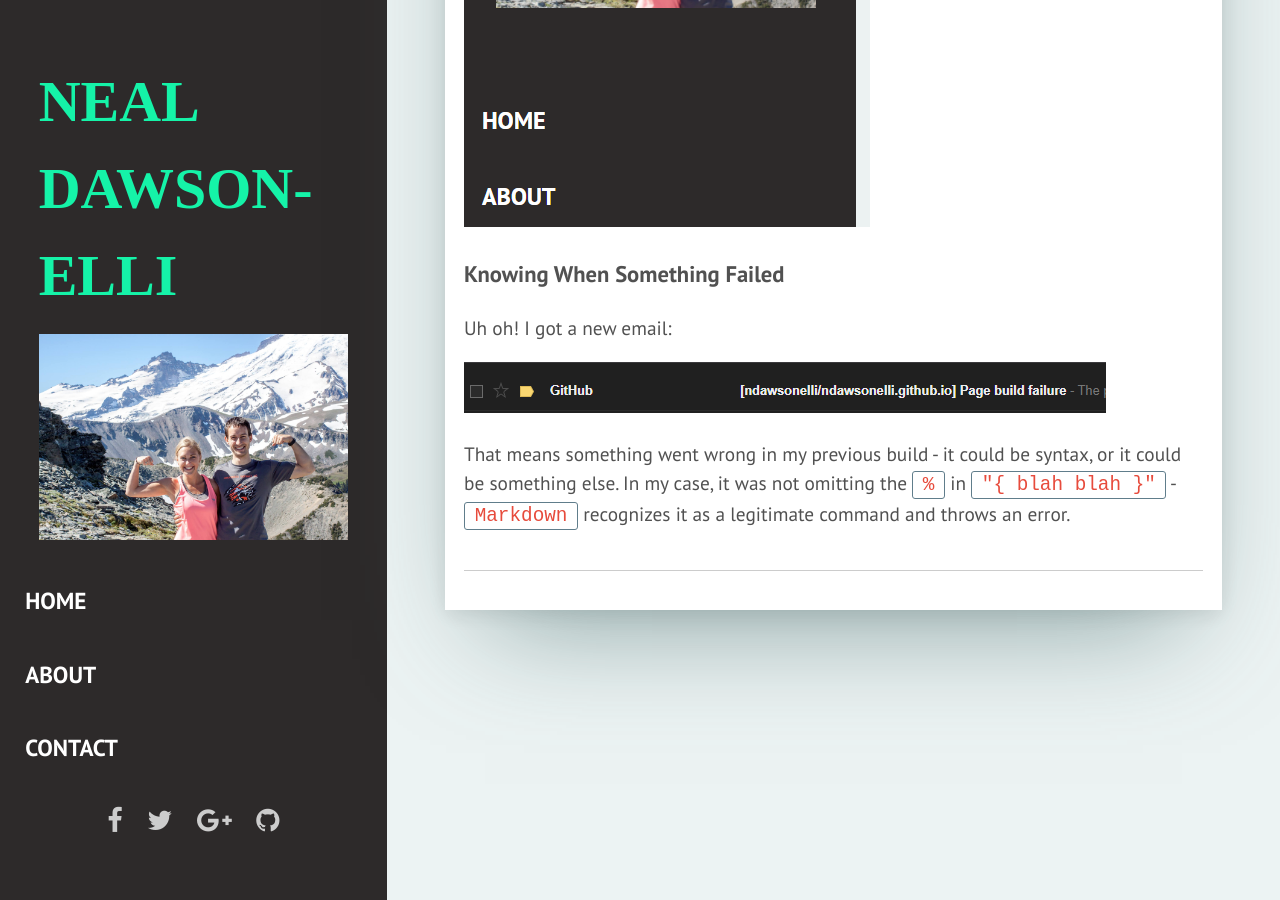
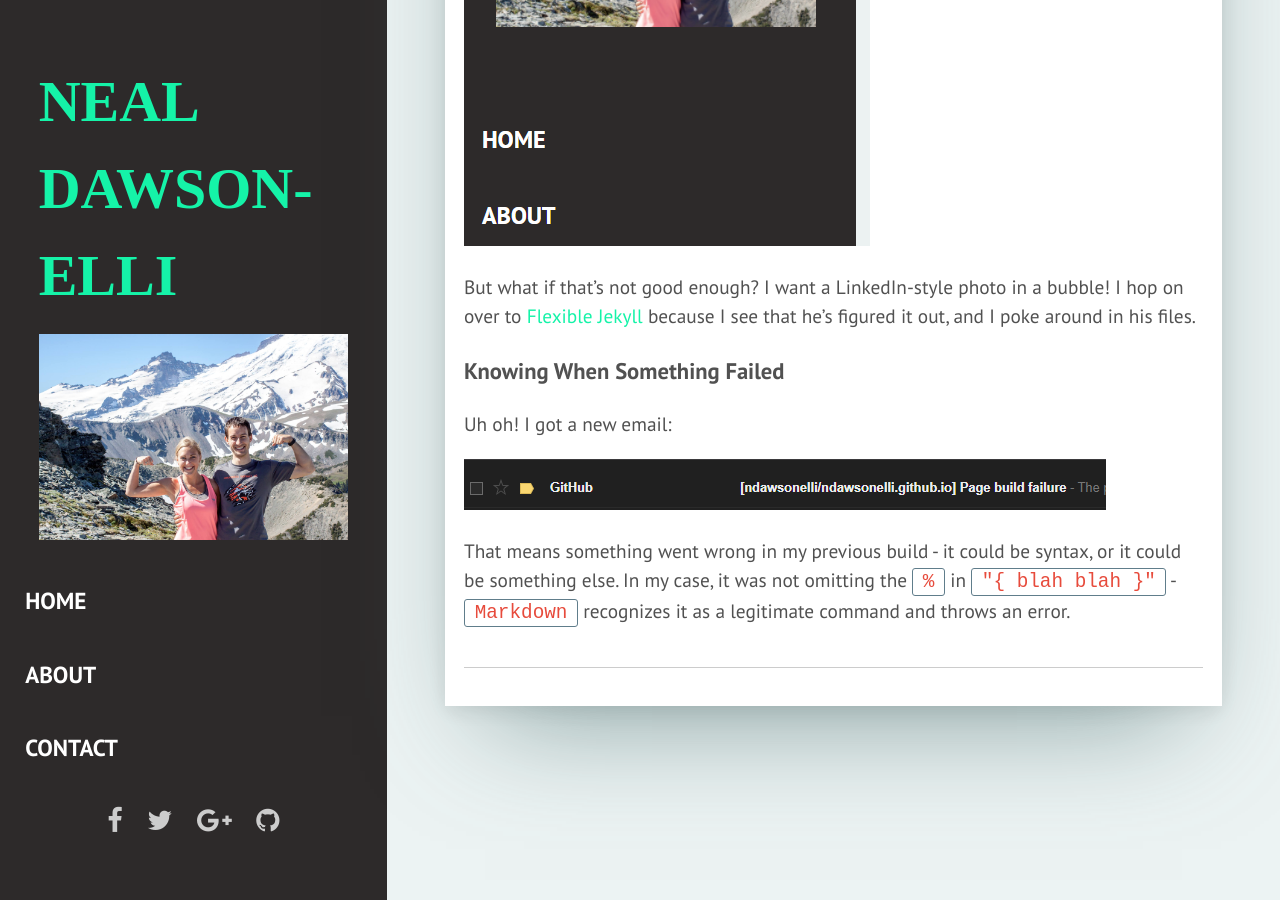
Before and after one commit to ndawsonelli/ndawsonelli.github.io, a Jekyll site: the page built from _posts/2017-12-13-Github-pages-tutorial.markdown, in a window 1280 px wide and 900 px high, scrolled down 7964 px. Built offline with Jekyll 4.4.1, drawn with Linux system fonts in a browser that asks for light colours; some web fonts are replaced.

Commit message:
trying on the image still

```diff
--- a/_includes/sidebar.html
+++ b/_includes/sidebar.html
@@ -5,7 +5,7 @@
       <a href="{{site.baseurl}}/" class="logo">{% if site.name %}{{site.name}}{% else %}Fresh{% endif %}</a>
     </div>
 	<div class="cover-author-image">
-		<img src="{{site.baseurl}}/assets/img/face.jpg" alt="That's me!">
+		<a href="{{site.baseurl}}/"><img src="{{site.baseurl}}/assets/img/face.jpg" alt="That's me!"></a>
 	</div>
     <menu class="sidebar-menu">
       <li class="menu-items"><a class="menu-links" href="{{site.baseurl}}/">Home</a></li>
--- a/_posts/2017-12-13-Github-pages-tutorial.markdown
+++ b/_posts/2017-12-13-Github-pages-tutorial.markdown
@@ -117,11 +117,15 @@ But I don't know how to put an image in `html`! I'm not a web developer!
 [Here](http://lmgtfy.com/?q=html+add+an+image) is a link explaining it.
 
 The line I added is there, right above the line that includes `Home`.  Here's the command:
+
 `<img src="{{site.baseurl}}/assets/img/face.jpg" alt="That's me!">`
 
 And now my image appears where I want it! Lucky me!
 
 ![img_10](/assets/img/git_setup_10.PNG)
+
+But what if that's not good enough? I want a LinkedIn-style photo in a bubble!
+I hop on over to [Flexible Jekyll](https://github.com/artemsheludko/flexible-jekyll) because I see that he's figured it out, and I poke around in his files.
 
 
 ### Knowing When Something Failed
```
